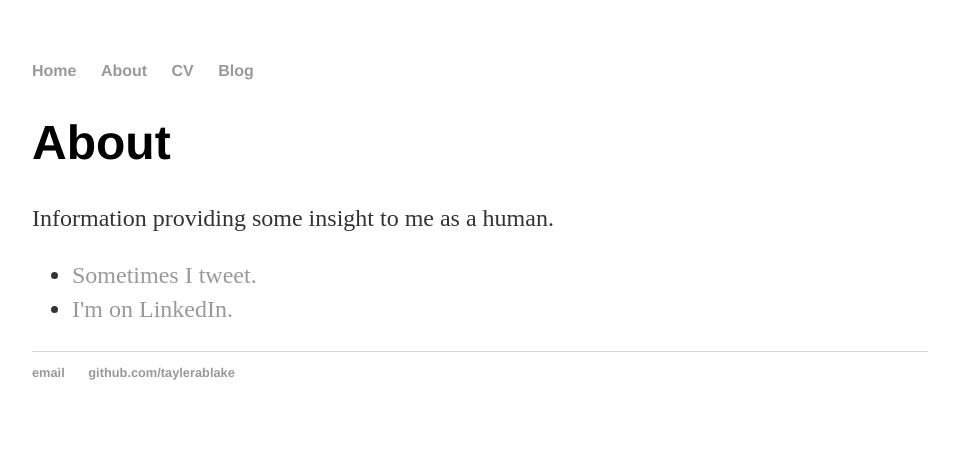
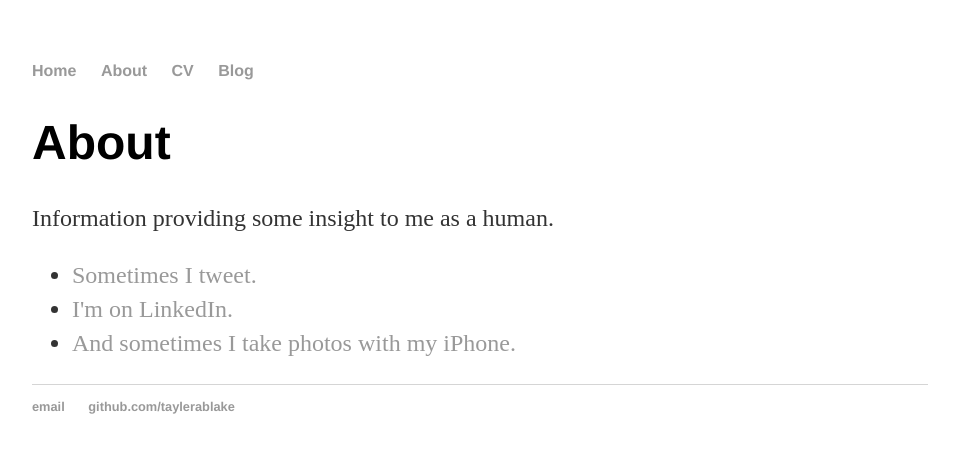
Before and after one commit to taylerablake/taylerablake.github.io, a Jekyll site: the page built from about/index.html, in a window 1280 px wide. Shown: the top 453 px of the page, without its empty margins (160-1119 px from the left). Built offline with Jekyll 4.4.1, drawn with Linux system fonts in a browser that asks for light colours.

Commit message:
Update index.html

```diff
--- a/about/index.html
+++ b/about/index.html
@@ -10,5 +10,6 @@ title: About Tayler Blake
 			<ul class="contacts">
 				<li><a href="https://twitter.com/taylerwithanE">Sometimes I tweet.</a></li>
 				<li><a href="https://www.linkedin.com/profile/view?id=157898470&trk=nav_responsive_tab_profile_pic">I'm on LinkedIn.</a></li>
+				<li><a href="https://instagram.com/ohno_itstayler">And sometimes I take photos with my iPhone.</a></li>
 				</ul>
 		</div>
```
